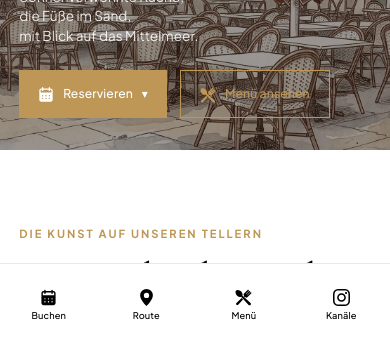
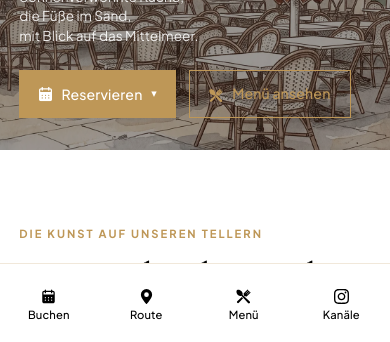
Before and after one commit to JulienAziza06/la-petite-garoupe, a React (Vite) app: page /de in a window 390 px wide. Shown: the part 500-842 px from the top of the page. Built offline with nearby package versions, Linux system fonts and the light colour scheme.

Commit message:
Rebalance button label sizing

```diff
--- a/src/site/styles-layout.css
+++ b/src/site/styles-layout.css
@@ -2343,12 +2343,63 @@
   text-transform: none;
 }
 
+.v6-shell .v3-button,
+.v6-shell .v6-access-button,
+.v6-shell .v6-access-link {
+  font-size: 0.94rem;
+}
+
+.v6-shell .v3-button .v5-icon,
+.v6-shell .v6-access-button .v5-icon,
+.v6-shell .v6-access-link .v5-icon {
+  width: 0.9rem;
+  height: 0.9rem;
+}
+
+.v6-shell .v6-reserve__caret,
+.v6-shell .v6-directions__caret {
+  font-size: 0.68rem;
+}
+
 .v6-shell .v6-reserve__menu a,
 .v6-shell .v6-directions__menu a,
 .v6-shell .v6-directions__menu button,
 .v6-shell .v6-social__menu a {
+  font-size: 0.92rem;
   font-weight: 500;
   letter-spacing: 0.01em;
+}
+
+@media (max-width: 900px) {
+  .v6-shell .v3-button,
+  .v6-shell .v6-access-button,
+  .v6-shell .v6-access-link {
+    font-size: 0.88rem;
+  }
+
+  .v6-shell .v6-mobile-action,
+  .v6-shell .v6-mobile-bar__reserve .v6-reserve__button,
+  .v6-shell .v6-mobile-bar__directions .v6-directions__button,
+  .v6-shell .v6-mobile-bar__social .v6-social__button {
+    font-size: 0.72rem;
+  }
+
+  .v6-shell .v6-mobile-action__icon,
+  .v6-shell .v6-mobile-bar__reserve .v5-icon,
+  .v6-shell .v6-mobile-bar__directions .v5-icon,
+  .v6-shell .v6-mobile-bar__social .v5-icon {
+    width: 0.95rem;
+    height: 0.95rem;
+  }
+}
+
+@media (max-width: 390px) {
+  .v6-shell .v6-mobile-action,
+  .v6-shell .v6-mobile-bar__reserve .v6-reserve__button,
+  .v6-shell .v6-mobile-bar__directions .v6-directions__button,
+  .v6-shell .v6-mobile-bar__social .v6-social__button {
+    font-size: 0.7rem;
+  }
 }
 
 .v6-shell .v6-hero-menu-button {
```
